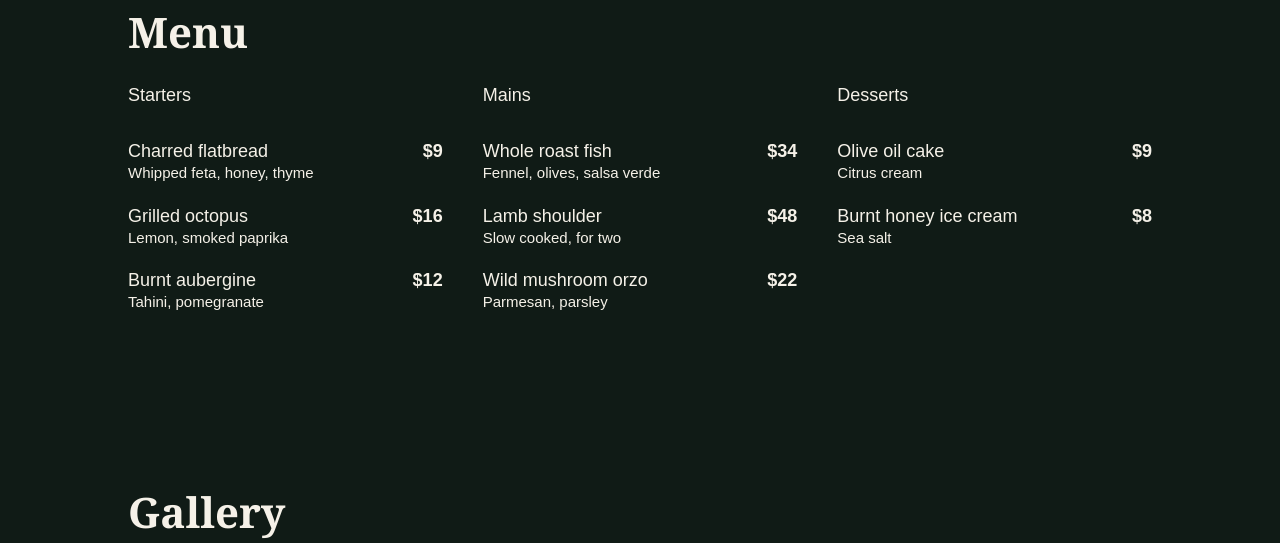
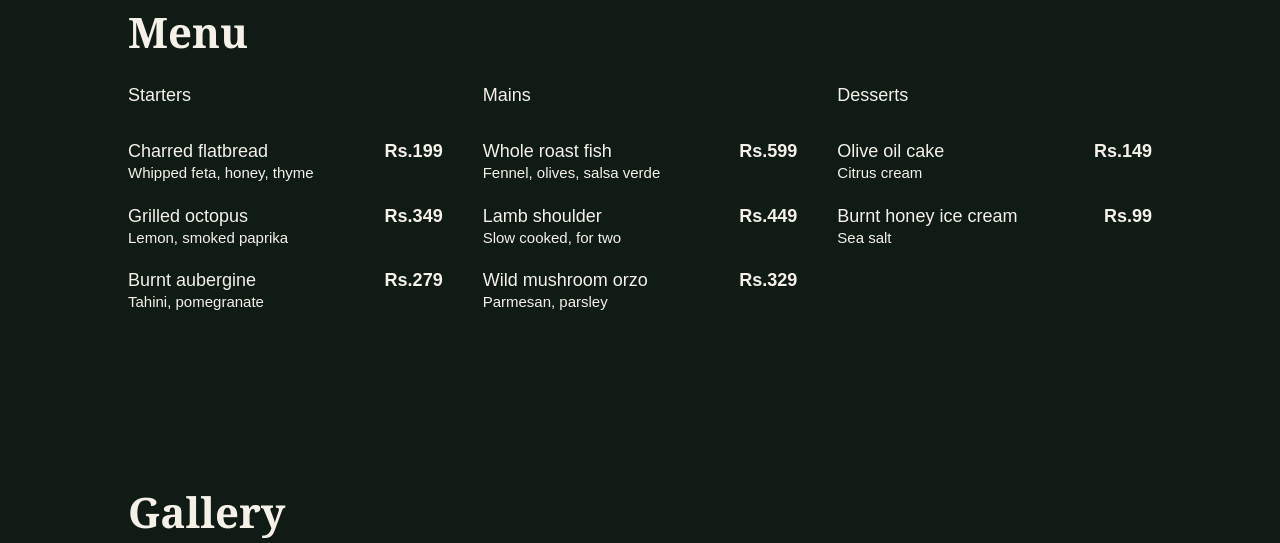
Before and after one commit to arshiyafathima09102006-sys/olive-and-ember-restaurant-, a plain HTML site: page index.html in a window 1280 px wide. Shown: the part 1202-1745 px from the top of the page. Drawn offline with Linux system fonts and the light colour scheme.

Commit message:
Update index.html

```diff
--- a/index.html
+++ b/index.html
@@ -242,18 +242,18 @@ footer {
     <h2>Menu</h2>
     <div class="menu-grid">
       <div><h3>Starters</h3>
-        <div class="dish"><span><b>Charred flatbread</b><small>Whipped feta, honey, thyme</small></span><span class="price">$9</span></div>
-        <div class="dish"><span><b>Grilled octopus</b><small>Lemon, smoked paprika</small></span><span class="price">$16</span></div>
-        <div class="dish"><span><b>Burnt aubergine</b><small>Tahini, pomegranate</small></span><span class="price">$12</span></div>
+        <div class="dish"><span><b>Charred flatbread</b><small>Whipped feta, honey, thyme</small></span><span class="price">Rs.199</span></div>
+        <div class="dish"><span><b>Grilled octopus</b><small>Lemon, smoked paprika</small></span><span class="price">Rs.349</span></div>
+        <div class="dish"><span><b>Burnt aubergine</b><small>Tahini, pomegranate</small></span><span class="price">Rs.279</span></div>
       </div>
       <div><h3>Mains</h3>
-        <div class="dish"><span><b>Whole roast fish</b><small>Fennel, olives, salsa verde</small></span><span class="price">$34</span></div>
-        <div class="dish"><span><b>Lamb shoulder</b><small>Slow cooked, for two</small></span><span class="price">$48</span></div>
-        <div class="dish"><span><b>Wild mushroom orzo</b><small>Parmesan, parsley</small></span><span class="price">$22</span></div>
+        <div class="dish"><span><b>Whole roast fish</b><small>Fennel, olives, salsa verde</small></span><span class="price">Rs.599</span></div>
+        <div class="dish"><span><b>Lamb shoulder</b><small>Slow cooked, for two</small></span><span class="price">Rs.449</span></div>
+        <div class="dish"><span><b>Wild mushroom orzo</b><small>Parmesan, parsley</small></span><span class="price">Rs.329</span></div>
       </div>
       <div><h3>Desserts</h3>
-        <div class="dish"><span><b>Olive oil cake</b><small>Citrus cream</small></span><span class="price">$9</span></div>
-        <div class="dish"><span><b>Burnt honey ice cream</b><small>Sea salt</small></span><span class="price">$8</span></div>
+        <div class="dish"><span><b>Olive oil cake</b><small>Citrus cream</small></span><span class="price">Rs.149</span></div>
+        <div class="dish"><span><b>Burnt honey ice cream</b><small>Sea salt</small></span><span class="price">Rs.99</span></div>
       </div>
     </div>
   </section>
```
